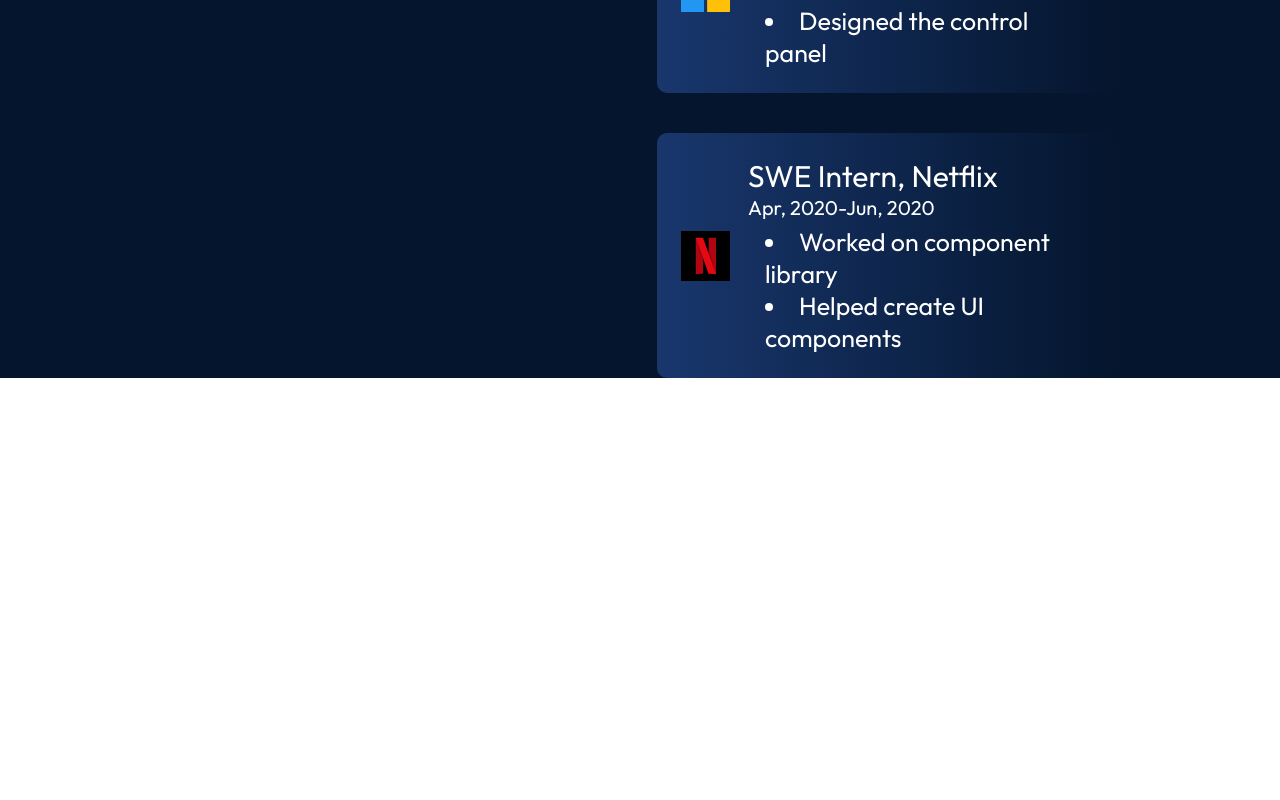
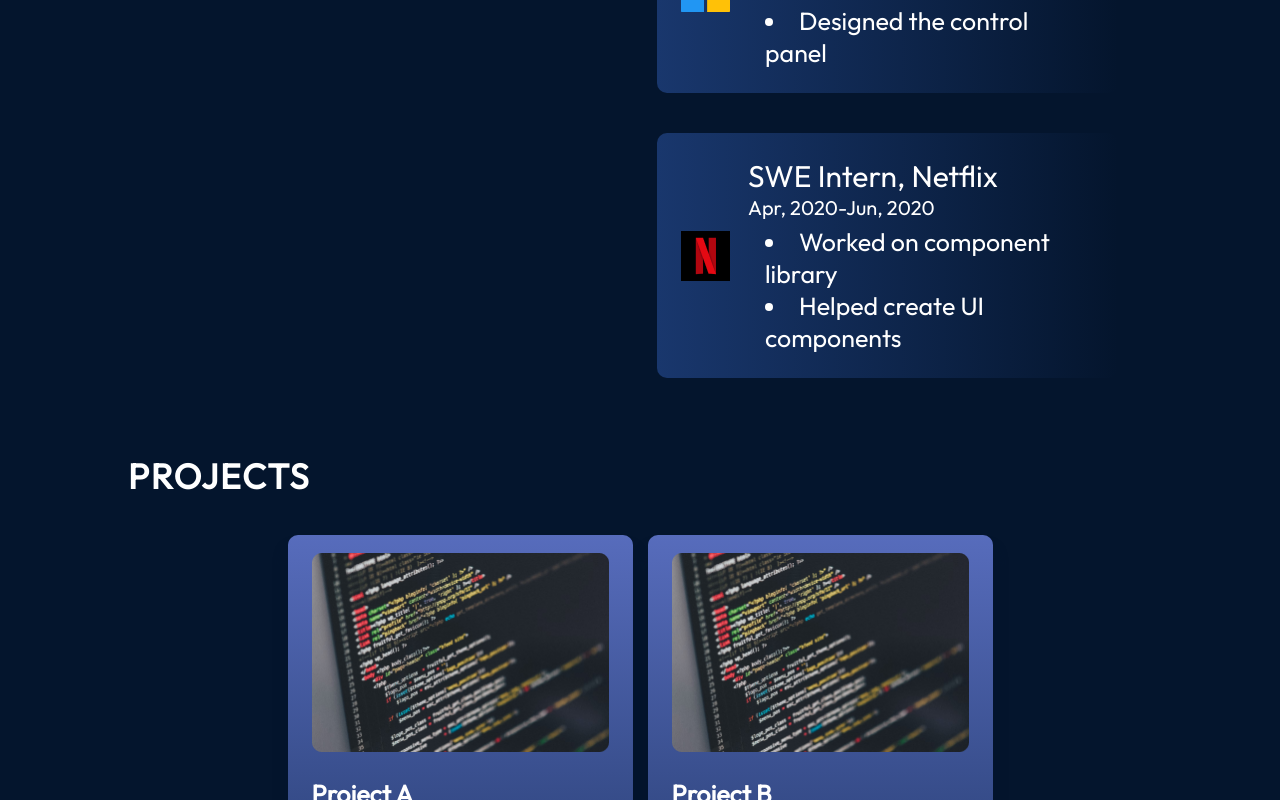
Before and after one commit to hnguyentran03/hnguyentran03.github.io, a React (Vite) app: page / in a window 1280 px wide. Shown: the part 2000-2800 px from the top of the page. Before the commit the page ends 2378 px from the top, so only its background shows below. Built offline with nearby package versions, Linux system fonts and the light colour scheme.

Commit message:
finished project section

```diff
--- a/src/App.jsx
+++ b/src/App.jsx
@@ -3,6 +3,7 @@ import { About } from './components/About/About';
 import { Experience } from './components/Experience/Experience';
 import { Hero } from './components/Hero/Hero';
 import { Navbar } from './components/Navbar/Navbar';
+import { Projects } from './components/Projects/Projects';
 
 function App() {
 
@@ -12,6 +13,7 @@ function App() {
     <Hero />
     <About />
     <Experience />
+    <Projects />
   </div>
   )
 }
--- a/src/components/Experience/Experience.jsx
+++ b/src/components/Experience/Experience.jsx
@@ -14,14 +14,12 @@ export const Experience = () => {
                 {
                     skills.map((skill, id) => {
                         return (
-                        <>
                             <div key={id} className={styles.skill}>
                                 <div className={styles.skillImageContainer}>
                                     <img src={getImageUrl(skill.imageSrc)} alt={skill.title}/>
                                 </div>
                                 <p>{skill.title}</p>
                             </div>
-                        </>
                         );
                     })}
             </div>
@@ -29,7 +27,6 @@ export const Experience = () => {
                 {
                     history.map((historyItem, id) => {
                         return (
-                            <>
                                 <li key={id} className={styles.historyItem}>
                                     <img src={getImageUrl(historyItem.imageSrc)} alt={`${historyItem.organization} logo`}/>
                                     <div className={styles.historyItemDetails}>
@@ -40,7 +37,6 @@ export const Experience = () => {
                                         })}</ul>
                                     </div>
                                 </li>
-                            </>
                         )
                     })
                 }
--- /dev/null
+++ b/src/components/Projects/ProjectCard.jsx
@@ -0,0 +1,28 @@
+import React from 'react';
+
+import styles from './ProjectCard.module.css';
+import { getImageUrl } from '../../utils';
+
+export const ProjectCard = ({ project: {title, imageSrc, description, skills, demo, source } }) => {
+  return (
+    <div className={styles.container}>
+        <img src={getImageUrl(imageSrc)} alt={`Image of ${title}`} className={styles.image}/>
+
+        <h3 className={styles.title}>{title}</h3>
+        <p className={styles.description}>{description}</p>
+        <ul className={styles.skills}>
+            {
+                skills.map((skill, id) => {
+                    return (
+                            <li key={id} className={styles.skill}>{skill}</li>
+                    );
+                })
+            }
+        </ul>
+        <div className={styles.links}>
+            <a href={demo} className={styles.link}>Demo</a>
+            <a href={source} className={styles.link}>Source</a>
+        </div>
+    </div>
+    );
+}
--- /dev/null
+++ b/src/components/Projects/ProjectCard.module.css
@@ -0,0 +1,61 @@
+@import "../../vars.css";
+
+.container {
+  display: flex;
+  flex-direction: column;
+  border-radius: 10px;
+  background: linear-gradient(180deg, #576cbc 0%, #132a53 100%);
+  box-shadow: 0 16px 14px 0 #04152d;
+  padding: 18px 24px;
+  max-width: 345px;
+}
+
+.image {
+  margin-bottom: 26px;
+}
+
+.title {
+  font-size: 25px;
+  font-weight: 700;
+}
+
+.description {
+  margin-top: 6px;
+  font-size: 25px;
+  font-weight: 400;
+}
+
+.skills {
+  width: 100%;
+  margin-top: 14px;
+  display: flex;
+  flex-direction: row;
+  flex-wrap: wrap;
+  gap: 6px;
+  list-style: none;
+}
+
+.skill {
+  font-size: 25px;
+  font-weight: 400;
+  border-radius: 100px;
+  background: var(--color-dark);
+  padding: 2px 22px;
+}
+
+.links {
+  width: 100%;
+  margin-top: 26px;
+  display: flex;
+  justify-content: space-around;
+}
+
+.link {
+  text-decoration: none;
+  color: var(--color-text);
+  font-size: 30px;
+  font-weight: 600;
+  border-radius: 100px;
+  background: var(--color-primary);
+  padding: 1px 22px;
+}
--- /dev/null
+++ b/src/components/Projects/Projects.jsx
@@ -0,0 +1,24 @@
+import React from 'react';
+
+import styles from './Projects.module.css';
+
+import projects from '../../data/projects.json';
+import { ProjectCard } from './ProjectCard';
+
+
+export const Projects = () => {
+  return (
+    <section className={styles.container}>
+        <h2 className={styles.title}>Projects</h2>
+        <div className={styles.projects}>
+            {
+                projects.map((project, id) => {
+                    return (
+                        <ProjectCard key={id} project={project}/>
+                    );
+                })
+            }
+        </div>
+    </section>
+  )
+}
--- /dev/null
+++ b/src/components/Projects/Projects.module.css
@@ -0,0 +1,26 @@
+@import "../../vars.css";
+
+.container {
+    margin-top: 76px;
+    color: var(--color-text);
+    margin-left: 10%;
+    margin-right: 10%;
+}
+
+.title {
+    font-size: 35px;
+    font-weight: 700;
+    letter-spacing: 1.75px;
+    text-transform: uppercase;
+}
+
+.projects {
+    margin-top: 37px;
+    display: flex;
+    flex-direction: row;
+    flex-wrap: wrap;
+    align-items: center;
+    justify-content: center;
+    gap: 15px;
+    width: 100%;
+}
--- /dev/null
+++ b/src/data/projects.json
@@ -0,0 +1,26 @@
+[
+    {
+      "title": "Project A",
+      "imageSrc": "projects/project.png",
+      "description": "This is a project made to learn the latest languages by building an app.",
+      "skills": ["React", "Express", "Node"],
+      "demo": "https://www.example.com",
+      "source": "https://www.github.com"
+    },
+    {
+      "title": "Project B",
+      "imageSrc": "projects/project.png",
+      "description": "This is a project made to learn the latest languages by building an app.",
+      "skills": ["React", "Express", "Node", "Sass"],
+      "demo": "https://www.example.com",
+      "source": "https://www.github.com"
+    },
+    {
+      "title": "Project C",
+      "imageSrc": "projects/project.png",
+      "description": "This is a project made to learn the latest languages by building an app.",
+      "skills": ["React", "Express", "Node"],
+      "demo": "https://www.example.com",
+      "source": "https://www.github.com"
+    }
+  ]
```
